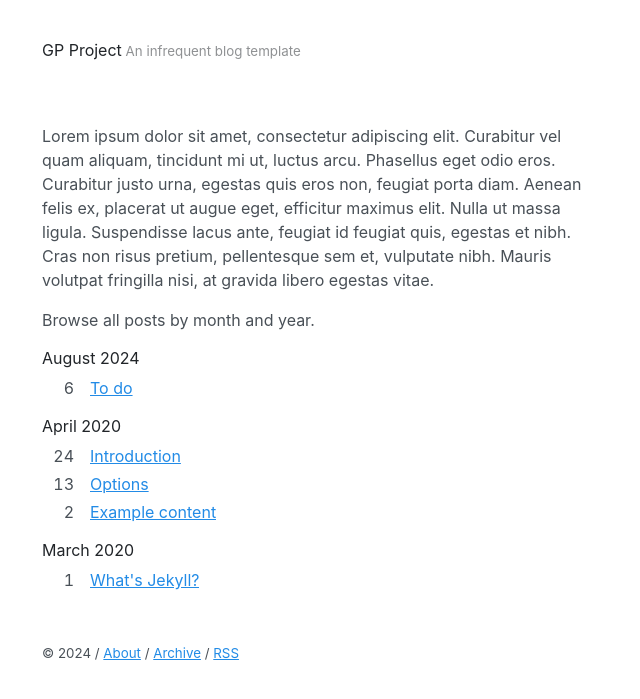
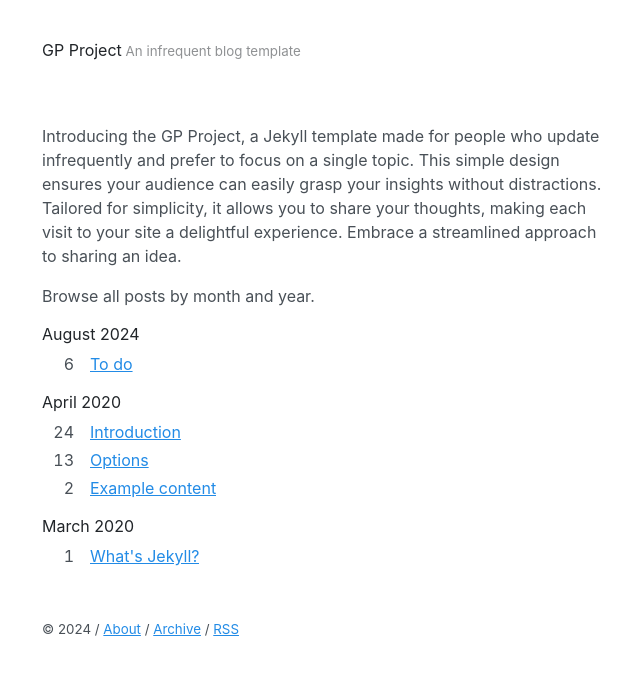
Before and after one commit to akmolteni/gp, a Jekyll site: the page built from archive.md, in a window 1280 px wide. Shown: the top 699 px of the page, without its empty margins (318-958 px from the left). Built offline with Jekyll 4.4.1, drawn with Linux system fonts in a browser that asks for light colours.

Commit message:
Update archive.md

```diff
--- a/archive.md
+++ b/archive.md
@@ -3,7 +3,7 @@
 title: Archive
 ---
 
-Lorem ipsum dolor sit amet, consectetur adipiscing elit. Curabitur vel quam aliquam, tincidunt mi ut, luctus arcu. Phasellus eget odio eros. Curabitur justo urna, egestas quis eros non, feugiat porta diam. Aenean felis ex, placerat ut augue eget, efficitur maximus elit. Nulla ut massa ligula. Suspendisse lacus ante, feugiat id feugiat quis, egestas et nibh. Cras non risus pretium, pellentesque sem et, vulputate nibh. Mauris volutpat fringilla nisi, at gravida libero egestas vitae.
+Introducing the GP Project, a Jekyll template made for people who update infrequently and prefer to focus on a single topic. This simple design ensures your audience can easily grasp your insights without distractions. Tailored for simplicity, it allows you to share your thoughts, making each visit to your site a delightful experience. Embrace a streamlined approach to sharing an idea.
 
 Browse all posts by month and year.
 
```
